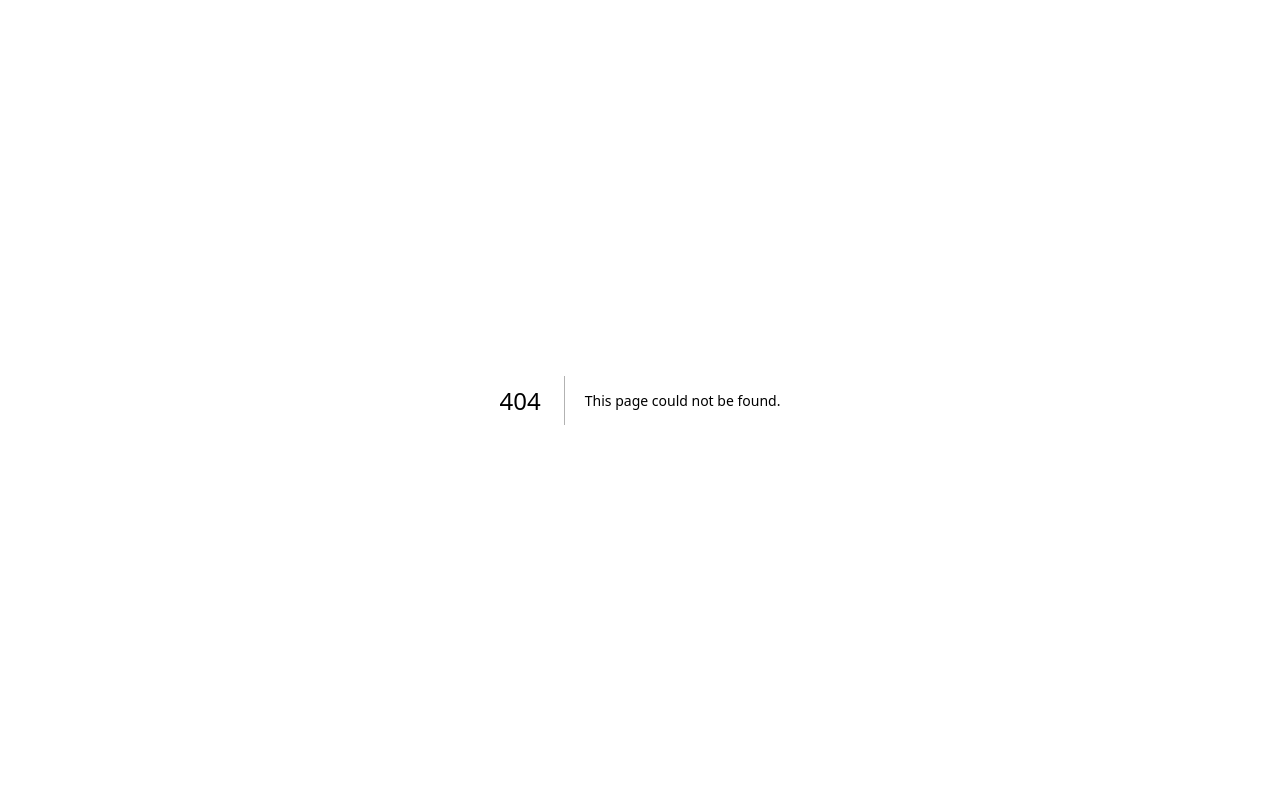
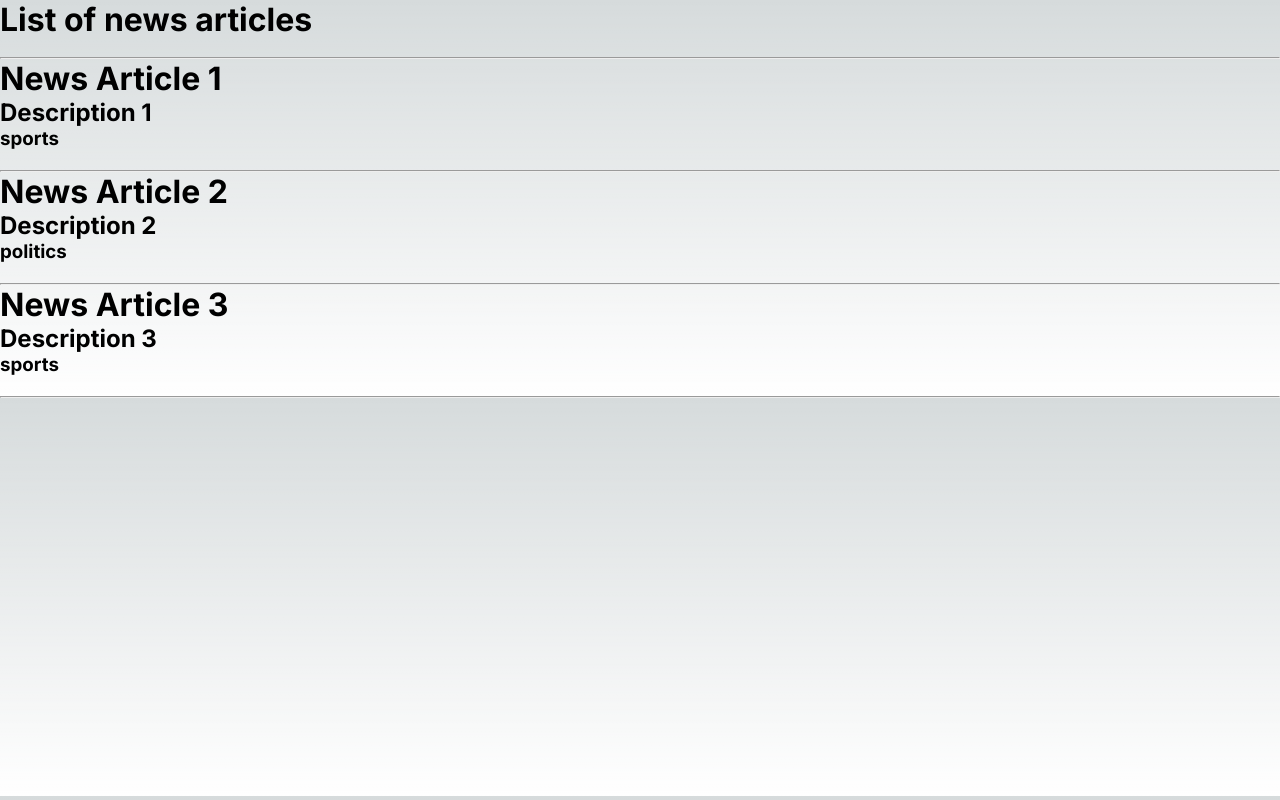
Before and after one commit to Ryukemeister/NextJS-blog, a Next.js app: page /news in a window 1280 px wide. Before the commit this address had no page. Built offline with nearby package versions, Linux system fonts and the light colour scheme; data requests are answered from the project's data file.

Commit message:
Implementing server side rendering in the next project

```diff
--- a/db.json
+++ b/db.json
@@ -1,4 +1,24 @@
 {
+  "news": [
+    {
+      "id": 1,
+      "title": "News Article 1",
+      "description": "Description 1",
+      "category": "sports"
+    },
+    {
+      "id": 2,
+      "title": "News Article 2",
+      "description": "Description 2",
+      "category": "politics"
+    },
+    {
+      "id": 3,
+      "title": "News Article 3",
+      "description": "Description 3",
+      "category": "sports"
+    }
+  ],
   "products": [
     {
       "id": 1,
--- /dev/null
+++ b/pages/news/index.js
@@ -0,0 +1,39 @@
+import { Inter } from "@next/font/google";
+
+const inter = Inter({ subsets: ["latin"] });
+
+function NewsArticleList({ articles }) {
+  console.log(articles);
+
+  return (
+    <>
+      <h1 className={inter.className}>List of news articles</h1>
+      <br />
+      <hr />
+      {articles.map((article) => {
+        return (
+          <div key={article.id} className={inter.className}>
+            <h1>{article.title}</h1>
+            <h2>{article.description}</h2>
+            <h3>{article.category}</h3>
+            <br />
+            <hr />
+          </div>
+        );
+      })}
+    </>
+  );
+}
+
+export default NewsArticleList;
+
+export async function getServerSideProps() {
+  const response = await fetch("http://localhost:4000/news");
+  const data = await response.json();
+
+  return {
+    props: {
+      articles: data,
+    },
+  };
+}
```
Also changed, not shown: pages/news/[category].js (added, +48 -0 lines).
